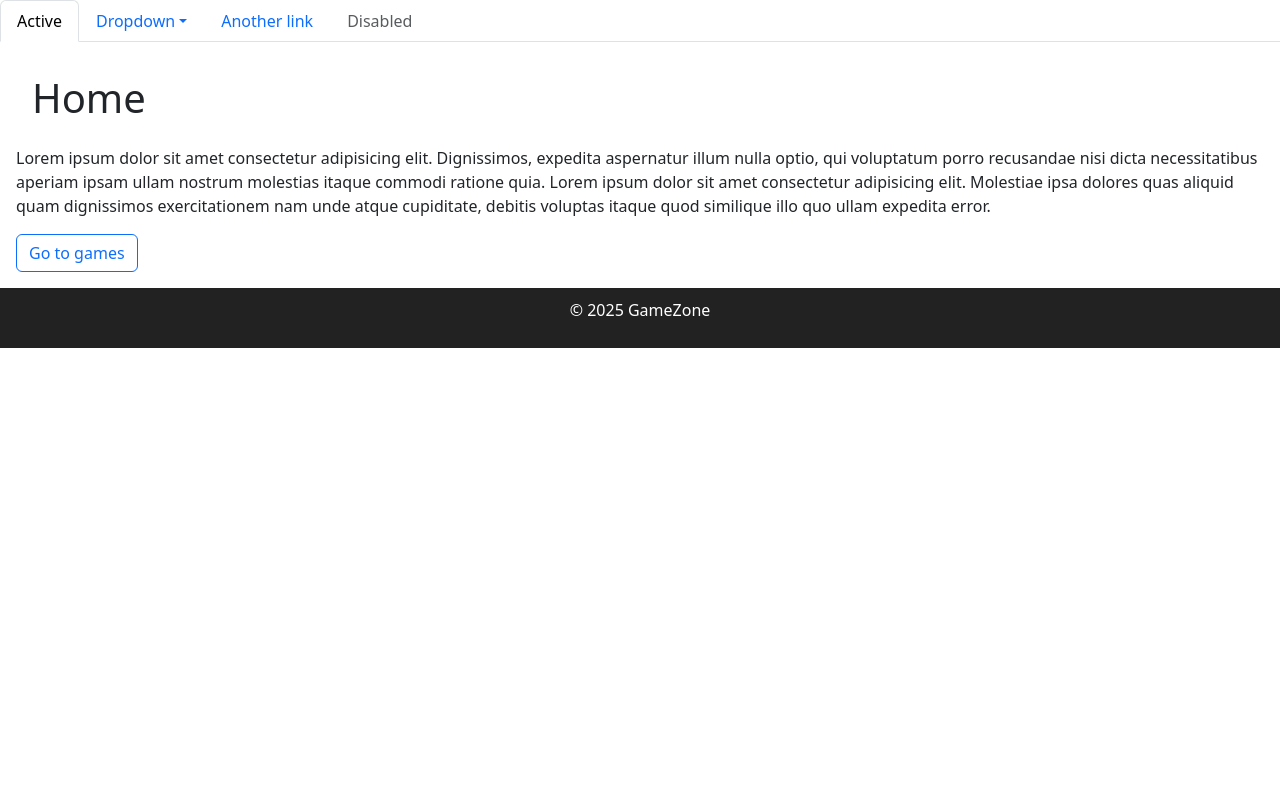
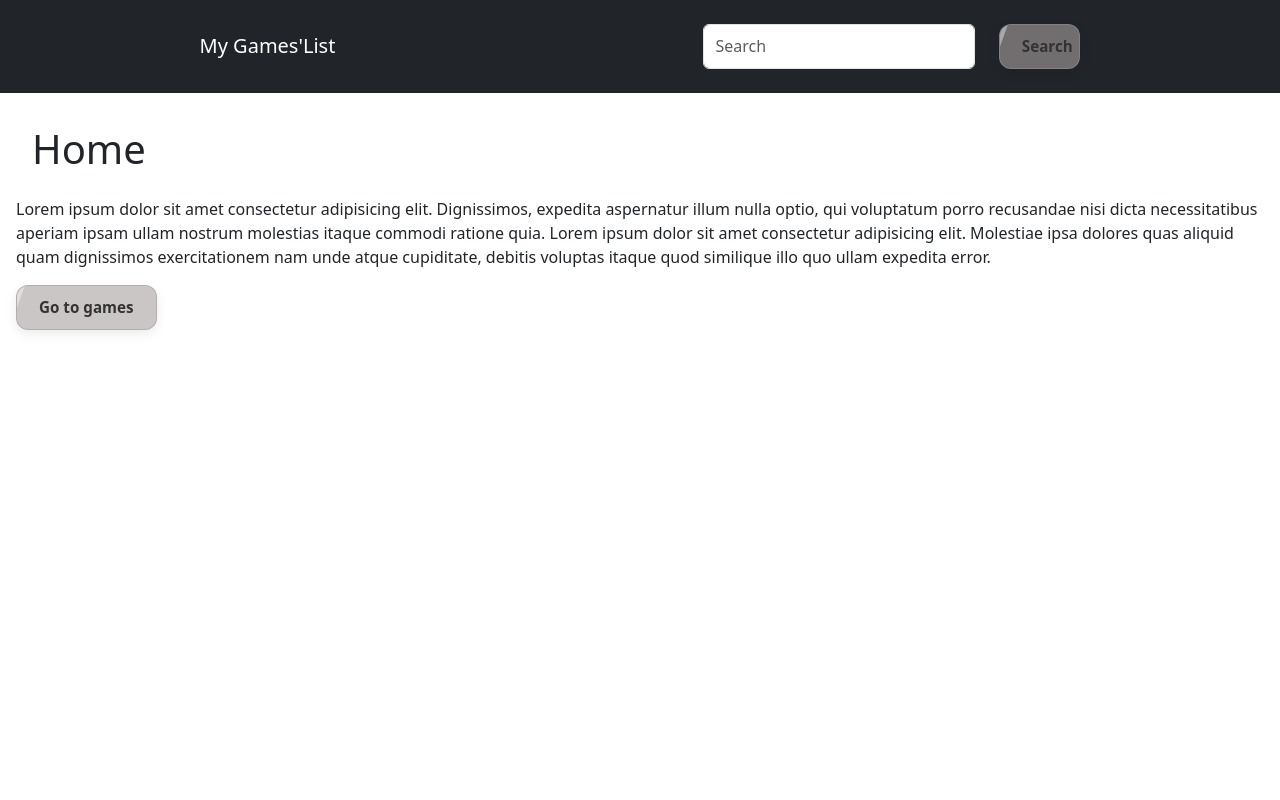
Before and after one commit to alessandrofalcoo/final-project-react, a React (Vite) app in the folder my-vue-app/: page / in a window 1280 px wide. Shown: the top 800 px of the page. Built offline with nearby package versions, Linux system fonts and the light colour scheme.

Commit message:
fix card disposition

```diff
--- a/my-vue-app/src/components/GameCard.jsx
+++ b/my-vue-app/src/components/GameCard.jsx
@@ -6,18 +6,16 @@ export default function GameCard({ game }) {
     }
     return (
         <>
-            <div className="game-card">
-                <img
-                    src={game.url}
-                    alt={game.title}
-                    className="game-card-img"
-                />
+            <Link className="my-card" to={`/games/${game.id}`}>
+                <div className="game-card">
+                    <img src={game.url} alt={game.title} className="game-card-img" />
 
-                <div className="game-card-body">
-                    <h5 className="game-card-title">{game.title}</h5>
-                    <Link to={`/games/${game.id}`}><button className="game-card-btn btn">Discover more</button></Link>
+                    <div className="game-card-body">
+                        <h5 className="game-card-title">{game.title}</h5>
+                        <button className="game-card-btn btn">Discover more</button>
+                    </div>
                 </div>
-            </div>
+            </Link >
 
         </>
     )
--- a/my-vue-app/src/components/Header.jsx
+++ b/my-vue-app/src/components/Header.jsx
@@ -1,64 +1,28 @@
-export default function Header() {
+import { useState } from "react"
+
+export default function Header({ setSearchTitle, setPage, query, setQuery }) {
+    const handleSubmit = (e) => {
+        e.preventDefault();
+        setPage(0);
+        setSearchTitle(query);
+    }
 
     return (
         <>
-            <ul
-                className="nav nav-tabs"
-                id="navId"
-                role="tablist"
-            >
-                <li className="nav-item">
-                    <a
-                        href="#tab1Id"
-                        className="nav-link active"
-                        data-bs-toggle="tab"
-                        aria-current="page"
-                    >Active</a
-                    >
-                </li>
-                <li className="nav-item dropdown">
-                    <a
-                        className="nav-link dropdown-toggle"
-                        data-bs-toggle="dropdown"
-                        href="#"
-                        role="button"
-                        aria-haspopup="true"
-                        aria-expanded="false"
-                    >Dropdown</a
-                    >
-                    <div className="dropdown-menu">
-                        <a className="dropdown-item" href="#tab2Id">Action</a>
-                        <a className="dropdown-item" href="#tab3Id">Another action</a>
-                        <div className="dropdown-divider"></div>
-                        <a className="dropdown-item" href="#tab4Id">Action</a>
-                    </div>
-                </li>
-                <li className="nav-item" role="presentation">
-                    <a href="#tab5Id" className="nav-link" data-bs-toggle="tab"
-                    >Another link</a
-                    >
-                </li>
-                <li className="nav-item" role="presentation">
-                    <a href="#" className="nav-link disabled" data-bs-toggle="tab"
-                    >Disabled</a
-                    >
-                </li>
-            </ul>
-            <div className="tab-content" id="myTabContent">
-                <div className="tab-pane fade show active" id="tab1Id" role="tabpanel">
 
-                </div>
-                <div className="tab-pane fade" id="tab2Id" role="tabpanel"></div>
-                <div className="tab-pane fade" id="tab3Id" role="tabpanel"></div>
-                <div className="tab-pane fade" id="tab4Id" role="tabpanel"></div>
-                <div className="tab-pane fade" id="tab5Id" role="tabpanel"></div>
-            </div>
-
-            <script>
-                var triggerEl = document.querySelector("#navId a");
-                bootstrap.Tab.getInstance(triggerEl).show(); // Select tab by name
-            </script>
-
+            <nav className=" d-flex justify-content-around navbar p-4 navbar-expand-sm navbar-dark bg-dark">
+                <a className="navbar-brand" href="/games">My Games'List</a>
+                <form onSubmit={handleSubmit} className="d-flex gap-3 my-2 my-lg-0">
+                    <input
+                        className="form-control me-sm-2"
+                        type="text"
+                        value={query}
+                        onChange={(e) => setQuery(e.target.value)}
+                        placeholder="Search"
+                    />
+                    <button className="btn my-sm-0" type="submit">Search</button>
+                </form>
+            </nav>
 
         </>
     )
--- a/my-vue-app/src/index.css
+++ b/my-vue-app/src/index.css
@@ -90,18 +90,15 @@ main.flex-grow-1 {
   text-shadow: 0 1px 2px rgba(255, 255, 255, 0.5);
 }
 
-.game-card-desc {
-  font-size: 0.95rem;
-  color: #555;
-  margin-bottom: 15px;
-  line-height: 1.4;
+.my-card {
+  text-decoration: none;
 }
 
-.game-card-btn {
+.btn {
   padding: 10px 22px;
   border-radius: 12px;
   border: 1px solid rgba(150, 150, 150, 0.5);
-  background: rgba(255, 255, 255, 0.6);
+  background: rgba(168, 160, 160, 0.6);
   color: #333;
   font-weight: 600;
   font-size: 0.95rem;
@@ -114,7 +111,7 @@ main.flex-grow-1 {
   overflow: hidden;
 }
 
-.game-card-btn::after {
+.btn::after {
   content: "";
   position: absolute;
   top: 0;
@@ -126,13 +123,14 @@ main.flex-grow-1 {
   transform: skewX(-20deg);
 }
 
-.game-card-btn:hover::after {
+.btn:hover::after {
   left: 100%;
 }
 
-.game-card-btn:hover {
+.btn:hover {
   transform: translateY(-2px);
   box-shadow: 0 8px 20px rgba(0, 0, 0, 0.12);
+  color: #333;
 }
 
 .footer {
--- a/my-vue-app/src/pages/Games.jsx
+++ b/my-vue-app/src/pages/Games.jsx
@@ -1,19 +1,35 @@
 import { useEffect, useState } from "react"
 import FilterGames from "./FilterGames";
 import GameCard from "../components/GameCard";
-
+import Header from "../components/Header";
 
 export default function Games() {
     const [games, setGames] = useState([]);
     const [error, setError] = useState("");
     const [page, setPage] = useState(0);
     const [totalPages, setTotalPages] = useState(0);
+    const [searchTitle, setSearchTitle] = useState("");
 
     const API_URL = import.meta.env.VITE_API_URL;
 
+
     useEffect(() => {
-        fetch(`${API_URL}/filters?page=${page}&size=10`)
-            .then((res) => res.json())
+
+        let url = "";
+
+        if (searchTitle) {
+            url = `${API_URL}/searchByName?title=${encodeURIComponent(searchTitle)}&page=${page}&size=10`;
+        } else {
+            url = `${API_URL}/filters?page=${page}&size=10`;
+        }
+
+        fetch(url)
+            .then((res) => {
+                if (!res.ok) {
+                    throw new Error("Fetch Error")
+                }
+                return res.json()
+            })
             .then((data) => {
                 const content = data.content || [];
                 setGames(content);
@@ -38,26 +54,19 @@ export default function Games() {
 
                         {games.length === 0 ? (
                             <div className="text-center mt-5">
-                                <h2>404 - Nessun gioco trovato</h2>
+                                <h2>Nessun gioco trovato</h2>
                                 <p>Non ci sono giochi associati a questo genere.</p>
                             </div>
                         ) : (
                             <>
-                                <div className="row mb-4 d-flex justify-content-around">
-                                    {games.slice(0, 3).map((game) => (
-                                        <div className="col-md-2 col-sm-4 col-6 mb-3" key={game.id}>
+                                <div style={{ display: 'grid', gridTemplateColumns: 'repeat(3, 1fr)', gap: '16px', }}>
+                                    {games.map((game) => (
+                                        <div key={game.id}>
                                             <GameCard game={game} />
                                         </div>
                                     ))}
                                 </div>
 
-                                <div className="row d-flex justify-content-around">
-                                    {games.slice(3, 6).map((game) => (
-                                        <div className="col-md-2 col-sm-4 col-6 mb-3" key={game.id}>
-                                            <GameCard game={game} />
-                                        </div>
-                                    ))}
-                                </div>
                                 <div className="d-flex justify-content-center my-3 gap-3">
                                     <button
                                         className="btn"
--- a/my-vue-app/src/pages/Home.jsx
+++ b/my-vue-app/src/pages/Home.jsx
@@ -3,11 +3,13 @@
 export default function Home() {
     return (
         <>
-            <div className="m-3">
-                <h1 className="p-3">Home</h1>
-                <p>Lorem ipsum dolor sit amet consectetur adipisicing elit. Dignissimos, expedita aspernatur illum nulla optio, qui voluptatum porro recusandae nisi dicta necessitatibus aperiam ipsam ullam nostrum molestias itaque commodi ratione quia. Lorem ipsum dolor sit amet consectetur adipisicing elit. Molestiae ipsa dolores quas aliquid quam dignissimos exercitationem nam unde atque cupiditate, debitis voluptas itaque quod similique illo quo ullam expedita error.</p>
-                <a className="btn btn-outline-primary btn-xl" href="/games">Go to games</a>
+            <div className="page-container d-flex flex-column min-vh-100">
+                <div className="m-3">
+                    <h1 className="p-3">Home</h1>
+                    <p>Lorem ipsum dolor sit amet consectetur adipisicing elit. Dignissimos, expedita aspernatur illum nulla optio, qui voluptatum porro recusandae nisi dicta necessitatibus aperiam ipsam ullam nostrum molestias itaque commodi ratione quia. Lorem ipsum dolor sit amet consectetur adipisicing elit. Molestiae ipsa dolores quas aliquid quam dignissimos exercitationem nam unde atque cupiditate, debitis voluptas itaque quod similique illo quo ullam expedita error.</p>
+                    <a className="btn btn-xl" href="/games">Go to games</a>
 
+                </div>
             </div>
 
         </>
```
